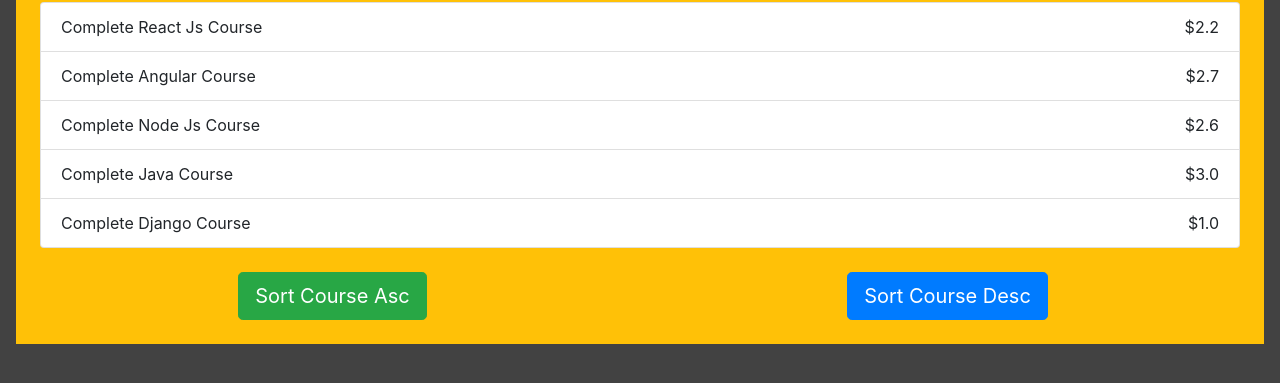
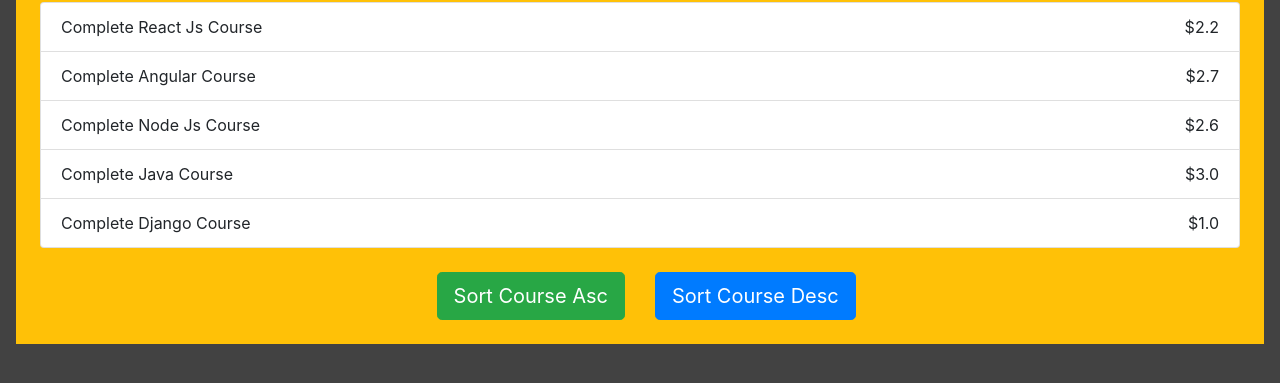
Before and after one commit to punithkravi007/Javascript, a plain HTML site: page CourseList-Project/index.html in a window 1280 px wide. Shown: the part 267-650 px from the top of the page. Drawn offline with nearby package versions, Linux system fonts and the light colour scheme.

Commit message:
Update index.html

```diff
--- a/CourseList-Project/index.html
+++ b/CourseList-Project/index.html
@@ -18,10 +18,10 @@
             <ul class="list-group"></ul>
             <div class="row">
                 <div class="col-sm-6">
-                    <button class="btn btn-success btn-lg mt-4 mx-auto d-block sort-btn-asc">Sort Course Asc</button>
+                    <button class="btn btn-success btn-lg mt-4 mx-auto d-block sort-btn-asc float-right">Sort Course Asc</button>
                 </div>
                 <div class="col-sm-6">
-                    <button class="btn btn-primary btn-lg mt-4 mx-auto d-block sort-btn-desc">Sort Course Desc</button>
+                    <button class="btn btn-primary btn-lg mt-4 mx-auto d-block sort-btn-desc float-left">Sort Course Desc</button>
                 </div>
             </div>
         </div>
```
